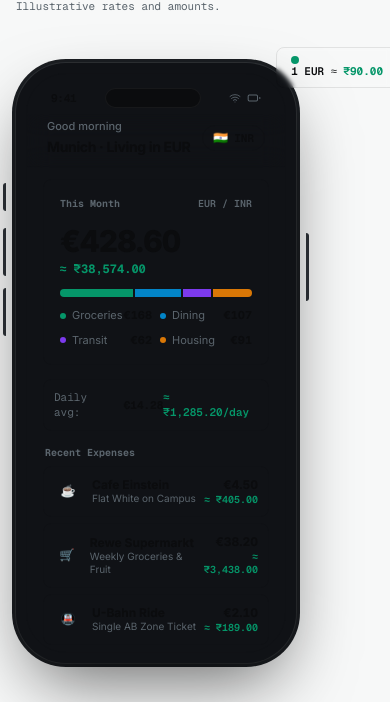
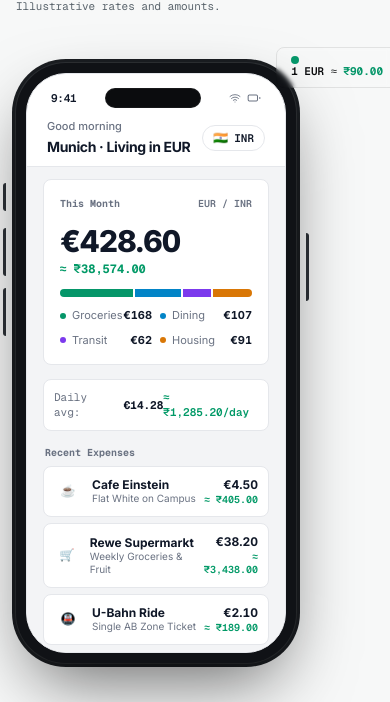
Before and after one commit to dheeraj080/Pluto, a Next.js app in the folder apps/web/: page / in a window 390 px wide. Shown: the part 763-1465 px from the top of the page. Built offline with nearby package versions, Linux system fonts and the light colour scheme; no server answers; a web font is replaced by a local one.

Commit message:
Fix phone mockup: force light theme colors so text stays readable

```diff
--- a/apps/web/src/components/landing/phone-mockup.tsx
+++ b/apps/web/src/components/landing/phone-mockup.tsx
@@ -32,53 +32,53 @@ export function PhoneMockup({ className = "" }: { className?: string }) {
         <div className="absolute -left-[13px] top-[225px] w-[3px] h-[48px] bg-[#272B30] rounded-l-md" />
         <div className="absolute -right-[13px] top-[170px] w-[3px] h-[68px] bg-[#272B30] rounded-r-md" />
 
-        <div className="w-full h-full bg-paper rounded-[40px] overflow-hidden flex flex-col relative text-ink border border-border">
-          <div className="pt-3.5 px-6 pb-1.5 flex items-center justify-between text-[11px] font-semibold text-muted z-30 shrink-0">
-            <span className="font-mono tracking-tight text-ink">9:41</span>
+        <div className="w-full h-full bg-white rounded-[40px] overflow-hidden flex flex-col relative text-gray-900 border border-gray-200">
+          <div className="pt-3.5 px-6 pb-1.5 flex items-center justify-between text-[11px] font-semibold text-gray-500 z-30 shrink-0">
+            <span className="font-mono tracking-tight text-gray-900">9:41</span>
             <div className="w-24 h-5 bg-[#0B0C0E] rounded-full shadow-[var(--edge-stock),var(--cast-stock)] border border-white/5" />
-            <div className="flex items-center gap-1.5 text-muted">
+            <div className="flex items-center gap-1.5 text-gray-500">
               <IconWifi className="w-3 h-3" />
               <IconBattery className="w-3.5 h-3.5" />
             </div>
           </div>
 
-          <div className="px-5 pt-1 pb-2 border-b border-border bg-paper/95 backdrop-blur-md shrink-0">
+          <div className="px-5 pt-1 pb-2 border-b border-gray-200 bg-white/95 backdrop-blur-md shrink-0">
             <div className="flex items-center justify-between">
               <div>
-                <span className="text-[11px] text-muted font-medium block">Good morning</span>
-                <span className="text-sm font-bold tracking-tight text-ink" style={{ fontFamily: "var(--font-landing-display), var(--font-space-grotesk), system-ui, sans-serif" }}>
+                <span className="text-[11px] text-gray-500 font-medium block">Good morning</span>
+                <span className="text-sm font-bold tracking-tight text-gray-900" style={{ fontFamily: "var(--font-landing-display), var(--font-space-grotesk), system-ui, sans-serif" }}>
                   Munich · Living in EUR
                 </span>
               </div>
-              <div className="flex items-center gap-1.5 px-2.5 py-1 bg-paper border border-border text-xs font-semibold rounded-full text-ink shadow-[var(--edge-stock),var(--cast-stock)]">
+              <div className="flex items-center gap-1.5 px-2.5 py-1 bg-white border border-gray-200 text-xs font-semibold rounded-full text-gray-900 shadow-[var(--edge-stock),var(--cast-stock)]">
                 <span>🇮🇳</span>
                 <span className="font-mono text-[11px]">INR</span>
               </div>
             </div>
           </div>
 
-          <div className="flex-1 overflow-y-auto px-4 py-3 relative bg-desk space-y-3.5">
-            <div className="bg-paper rounded-[var(--radius-card,8px)] p-4 border border-border shadow-[var(--edge-stock),var(--cast-stock)] space-y-3">
+          <div className="flex-1 overflow-y-auto px-4 py-3 relative bg-gray-100 space-y-3.5">
+            <div className="bg-white rounded-[var(--radius-card,8px)] p-4 border border-gray-200 shadow-[var(--edge-stock),var(--cast-stock)] space-y-3">
               <div className="flex items-center justify-between">
-                <span className="text-[10px] font-bold text-muted font-mono">
+                <span className="text-[10px] font-bold text-gray-500 font-mono">
                   This Month
                 </span>
-                <span className="text-[10px] font-mono font-semibold text-muted">
+                <span className="text-[10px] font-mono font-semibold text-gray-500">
                   EUR / INR
                 </span>
               </div>
 
               <div>
-                <div className="text-3xl font-extrabold tracking-tight text-ink tabular-nums" style={{ fontFamily: "var(--font-landing-display), var(--font-space-grotesk), system-ui, sans-serif" }}>
+                <div className="text-3xl font-extrabold tracking-tight text-gray-900 tabular-nums" style={{ fontFamily: "var(--font-landing-display), var(--font-space-grotesk), system-ui, sans-serif" }}>
                   €{monthTotalEur.toFixed(2)}
                 </div>
-                <div className="text-xs font-bold text-accent font-mono mt-0.5 tabular-nums">
+                <div className="text-xs font-bold text-emerald-600 font-mono mt-0.5 tabular-nums">
                   ≈ {formatMoney(monthTotalHome, HOME_CURRENCY, "en-US")}
                 </div>
               </div>
 
               <div>
-                <div className="h-2 w-full bg-paper rounded-full flex overflow-hidden gap-0.5">
+                <div className="h-2 w-full bg-white rounded-full flex overflow-hidden gap-0.5">
                   {monthCategories.map((cat, idx) => (
                     <div
                       key={idx}
@@ -90,30 +90,30 @@ export function PhoneMockup({ className = "" }: { className?: string }) {
 
                 <div className="grid grid-cols-2 gap-2 mt-2.5 text-[11px]">
                   {monthCategories.map((cat, idx) => (
-                    <div key={idx} className="flex items-center justify-between text-muted">
+                    <div key={idx} className="flex items-center justify-between text-gray-500">
                       <span className="flex items-center gap-1.5">
                         <span className="w-1.5 h-1.5 rounded-full" style={{ backgroundColor: cat.color }} />
                         <span className="truncate">{cat.name}</span>
                       </span>
-                      <span className="font-bold text-ink tabular-nums">€{cat.eur}</span>
+                      <span className="font-bold text-gray-900 tabular-nums">€{cat.eur}</span>
                     </div>
                   ))}
                 </div>
               </div>
             </div>
 
-            <div className="bg-paper p-2.5 rounded-[var(--radius-stock,8px)] border border-border flex items-center justify-between text-xs shadow-[var(--edge-stock),var(--cast-stock)]">
-              <div className="flex items-center gap-2 font-mono text-[11px] text-muted">
+            <div className="bg-white p-2.5 rounded-[var(--radius-stock,8px)] border border-gray-200 flex items-center justify-between text-xs shadow-[var(--edge-stock),var(--cast-stock)]">
+              <div className="flex items-center gap-2 font-mono text-[11px] text-gray-500">
                 <span>Daily avg:</span>
-                <span className="font-bold text-ink tabular-nums">€14.28</span>
+                <span className="font-bold text-gray-900 tabular-nums">€14.28</span>
               </div>
-              <div className="text-[11px] font-semibold text-accent font-mono tabular-nums">
+              <div className="text-[11px] font-semibold text-emerald-600 font-mono tabular-nums">
                 ≈ {formatMoney(convertCurrency(14.28, "EUR", HOME_CURRENCY), HOME_CURRENCY, "en-US")}/day
               </div>
             </div>
 
             <div>
-              <div className="text-[10px] font-bold text-muted mb-1.5 px-0.5 font-mono">
+              <div className="text-[10px] font-bold text-gray-500 mb-1.5 px-0.5 font-mono">
                 <span>Recent Expenses</span>
               </div>
 
@@ -123,26 +123,26 @@ export function PhoneMockup({ className = "" }: { className?: string }) {
                   return (
                     <div
                       key={exp.id}
-                      className="bg-paper p-2.5 rounded-[var(--radius-stock,8px)] border border-border shadow-[var(--edge-stock),var(--cast-stock)] flex items-center justify-between text-xs"
+                      className="bg-white p-2.5 rounded-[var(--radius-stock,8px)] border border-gray-200 shadow-[var(--edge-stock),var(--cast-stock)] flex items-center justify-between text-xs"
                     >
                       <div className="flex items-center gap-2.5">
                         <span
-                          className="w-7 h-7 rounded-lg bg-paper flex items-center justify-center text-xs"
+                          className="w-7 h-7 rounded-lg bg-white flex items-center justify-center text-xs"
                           style={{ color: catColor }}
                         >
                           {exp.emoji}
                         </span>
                         <div>
-                          <div className="font-bold text-ink leading-tight">{exp.title}</div>
-                          <div className="text-[10px] text-muted">{exp.venue}</div>
+                          <div className="font-bold text-gray-900 leading-tight">{exp.title}</div>
+                          <div className="text-[10px] text-gray-500">{exp.venue}</div>
                         </div>
                       </div>
 
                       <div className="text-right">
-                        <div className="font-bold text-ink tabular-nums">
+                        <div className="font-bold text-gray-900 tabular-nums">
                           €{exp.eur.toFixed(2)}
                         </div>
-                        <div className="text-[10px] font-semibold text-accent font-mono tabular-nums">
+                        <div className="text-[10px] font-semibold text-emerald-600 font-mono tabular-nums">
                           ≈ {formatMoney(convertCurrency(exp.eur, "EUR", HOME_CURRENCY), HOME_CURRENCY, "en-US")}
                         </div>
                       </div>
```
